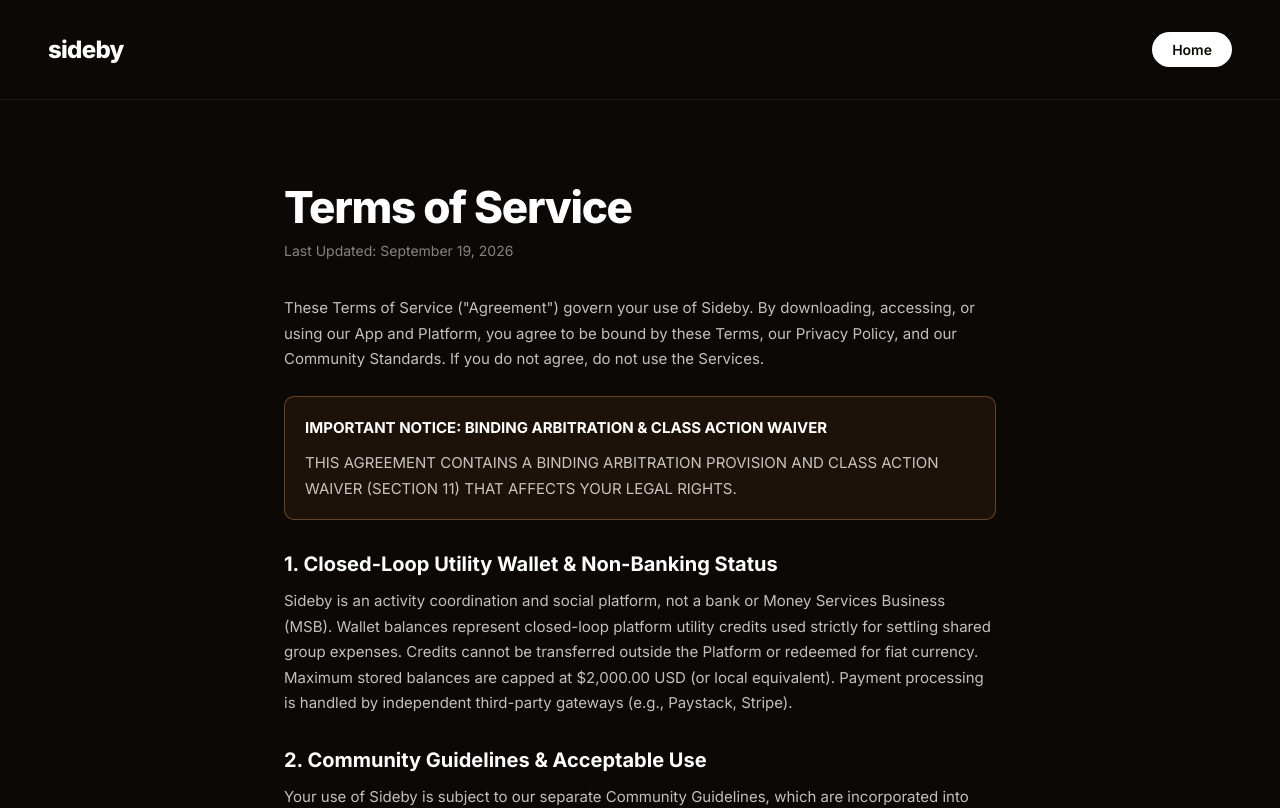
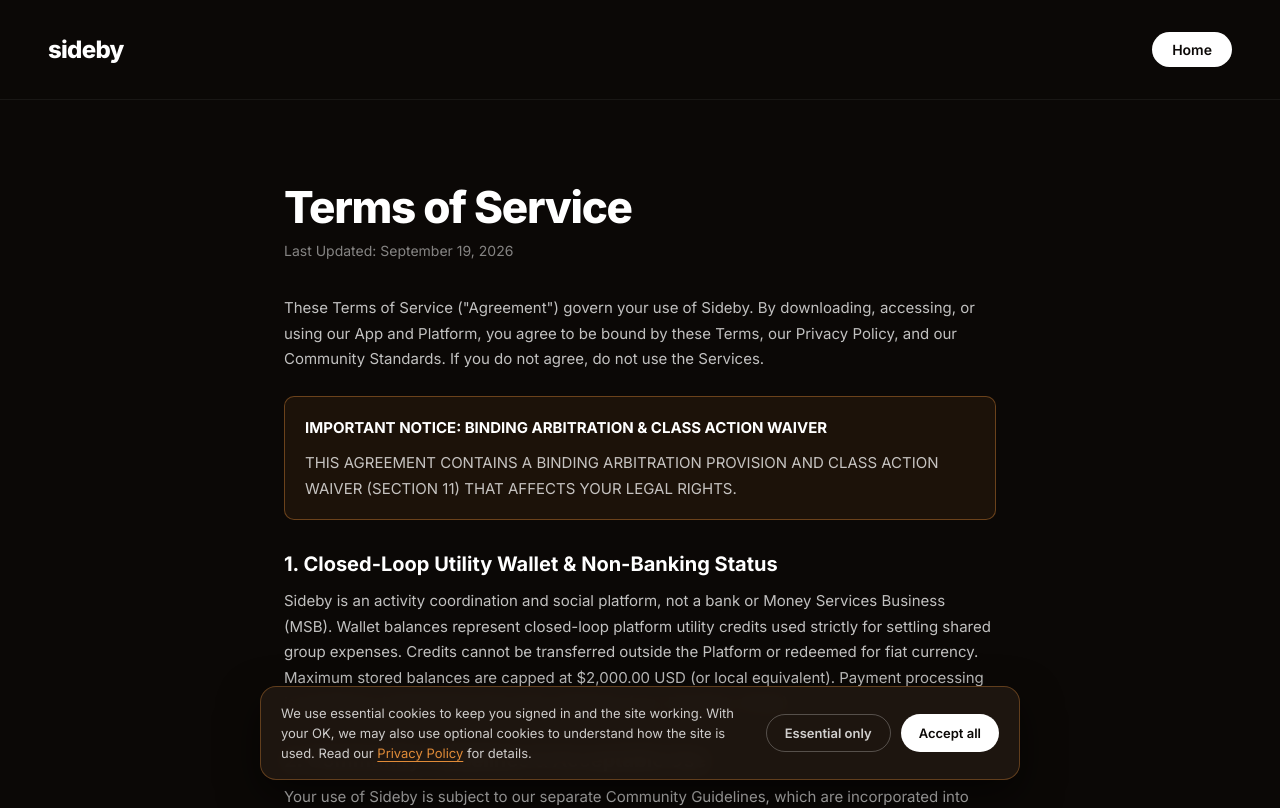
Before and after one commit to isaacxuyi/sideby, a Next.js app: page /terms in a window 1280 px wide. Shown: the top 808 px of the page. Built offline with nearby package versions, Linux system fonts and the light colour scheme.

Commit message:
cookies update

```diff
--- a/src/app/layout.tsx
+++ b/src/app/layout.tsx
@@ -1,6 +1,7 @@
 import type { Metadata } from "next";
 import { Inter } from "next/font/google";
 import "./globals.css";
+import CookieBanner from "@/components/CookieBanner";
 
 const inter = Inter({
   subsets: ["latin"],
@@ -58,6 +59,7 @@ export default function RootLayout({
     <html lang="en">
       <body className={`${inter.variable}`} style={{ fontFamily: "var(--font-inter), sans-serif" }}>
         {children}
+        <CookieBanner />
       </body>
     </html>
   );
--- /dev/null
+++ b/src/components/CookieBanner.module.css
@@ -0,0 +1,106 @@
+.banner {
+  position: fixed;
+  left: 50%;
+  bottom: 20px;
+  transform: translateX(-50%);
+  z-index: 1000;
+  width: min(760px, calc(100% - 32px));
+  display: flex;
+  align-items: center;
+  gap: 20px;
+  padding: 16px 20px;
+  background: rgba(31, 22, 16, 0.96);
+  border: 1px solid rgba(224, 139, 56, 0.35);
+  border-radius: 16px;
+  box-shadow: 0 16px 40px rgba(0, 0, 0, 0.55);
+  backdrop-filter: blur(10px);
+  animation: slideUp 0.35s ease-out;
+}
+
+.text {
+  flex: 1;
+  font-size: 13px;
+  line-height: 1.55;
+  color: rgba(255, 255, 255, 0.78);
+}
+
+.text a {
+  color: var(--amber-3);
+  text-decoration: underline;
+  text-underline-offset: 3px;
+}
+
+.text a:hover {
+  color: #fff;
+}
+
+.actions {
+  display: flex;
+  gap: 10px;
+  flex-shrink: 0;
+}
+
+.primary,
+.secondary {
+  padding: 10px 18px;
+  border-radius: 100px;
+  font-size: 13px;
+  font-weight: 600;
+  white-space: nowrap;
+  transition: transform 0.15s, background 0.2s, border-color 0.2s;
+}
+
+.primary {
+  background: #fff;
+  color: #0b0806;
+}
+
+.secondary {
+  background: transparent;
+  color: rgba(255, 255, 255, 0.8);
+  border: 1px solid rgba(255, 255, 255, 0.25);
+}
+
+.primary:hover,
+.secondary:hover {
+  transform: translateY(-1px);
+}
+
+.secondary:hover {
+  border-color: rgba(255, 255, 255, 0.5);
+}
+
+@keyframes slideUp {
+  from {
+    opacity: 0;
+    transform: translate(-50%, 16px);
+  }
+  to {
+    opacity: 1;
+    transform: translate(-50%, 0);
+  }
+}
+
+@media (max-width: 600px) {
+  .banner {
+    flex-direction: column;
+    align-items: stretch;
+    gap: 14px;
+    bottom: 12px;
+  }
+
+  .actions {
+    width: 100%;
+  }
+
+  .primary,
+  .secondary {
+    flex: 1;
+  }
+}
+
+@media (prefers-reduced-motion: reduce) {
+  .banner {
+    animation: none;
+  }
+}
--- /dev/null
+++ b/src/components/CookieBanner.tsx
@@ -0,0 +1,79 @@
+"use client";
+
+import Link from "next/link";
+import { useEffect, useState } from "react";
+import styles from "./CookieBanner.module.css";
+
+const STORAGE_KEY = "sideby_cookie_consent";
+
+export type CookieConsent = "all" | "essential";
+
+/**
+ * Read the saved choice from anywhere on the client.
+ * Gate any future analytics / marketing scripts on this:
+ *   if (getCookieConsent() === "all") { loadAnalytics(); }
+ */
+export function getCookieConsent(): CookieConsent | null {
+  try {
+    const value = localStorage.getItem(STORAGE_KEY);
+    return value === "all" || value === "essential" ? value : null;
+  } catch {
+    return null;
+  }
+}
+
+export default function CookieBanner() {
+  const [visible, setVisible] = useState(false);
+
+  useEffect(() => {
+    if (getCookieConsent() === null) setVisible(true);
+
+    // Lets the footer "Cookie settings" link reopen the banner.
+    const reopen = () => setVisible(true);
+    window.addEventListener("sideby:open-cookie-banner", reopen);
+    return () => window.removeEventListener("sideby:open-cookie-banner", reopen);
+  }, []);
+
+  function choose(choice: CookieConsent) {
+    try {
+      localStorage.setItem(STORAGE_KEY, choice);
+    } catch {
+      // Storage blocked (private mode etc.) — just hide for this session.
+    }
+    window.dispatchEvent(new CustomEvent("sideby:cookie-consent", { detail: choice }));
+    setVisible(false);
+  }
+
+  if (!visible) return null;
+
+  return (
+    <div
+      className={styles.banner}
+      role="dialog"
+      aria-live="polite"
+      aria-label="Cookie consent"
+    >
+      <p className={styles.text}>
+        We use essential cookies to keep you signed in and the site working. With
+        your OK, we may also use optional cookies to understand how the site is
+        used. Read our <Link href="/privacy">Privacy Policy</Link> for details.
+      </p>
+      <div className={styles.actions}>
+        <button
+          type="button"
+          className={styles.secondary}
+          onClick={() => choose("essential")}
+        >
+          Essential only
+        </button>
+        <button
+          type="button"
+          className={styles.primary}
+          onClick={() => choose("all")}
+        >
+          Accept all
+        </button>
+      </div>
+    </div>
+  );
+}
--- /dev/null
+++ b/src/components/CookieSettingsButton.tsx
@@ -0,0 +1,13 @@
+"use client";
+
+export default function CookieSettingsButton({ className }: { className?: string }) {
+  return (
+    <button
+      type="button"
+      className={className}
+      onClick={() => window.dispatchEvent(new Event("sideby:open-cookie-banner"))}
+    >
+      Cookies
+    </button>
+  );
+}
--- a/src/components/Footer.module.css
+++ b/src/components/Footer.module.css
@@ -101,3 +101,14 @@
     padding: 40px 24px;
   }
 }
+
+.cookieBtn {
+  background: none;
+  color: inherit;
+  font-size: inherit;
+  padding: 0;
+}
+
+.cookieBtn:hover {
+  color: #fff;
+}
--- a/src/components/Footer.tsx
+++ b/src/components/Footer.tsx
@@ -1,5 +1,6 @@
 import Link from "next/link";
 import styles from "./Footer.module.css";
+import CookieSettingsButton from "./CookieSettingsButton";
 
 type FooterProps = {
   variant?: "full" | "simple";
@@ -54,6 +55,7 @@ export default function Footer({ variant = "simple" }: FooterProps) {
               {link.label}
             </Link>
           ))}
+          <CookieSettingsButton className={styles.cookieBtn} />
         </div>
       </footer>
     );
@@ -67,6 +69,7 @@ export default function Footer({ variant = "simple" }: FooterProps) {
             {link.label}
           </Link>
         ))}
+        <CookieSettingsButton className={styles.cookieBtn} />
       </div>
     </footer>
   );
```
Also changed, not shown: src/app/privacy/page.tsx (+7 -0 lines), 1 other file (tests, documents, lock files or other folders).
